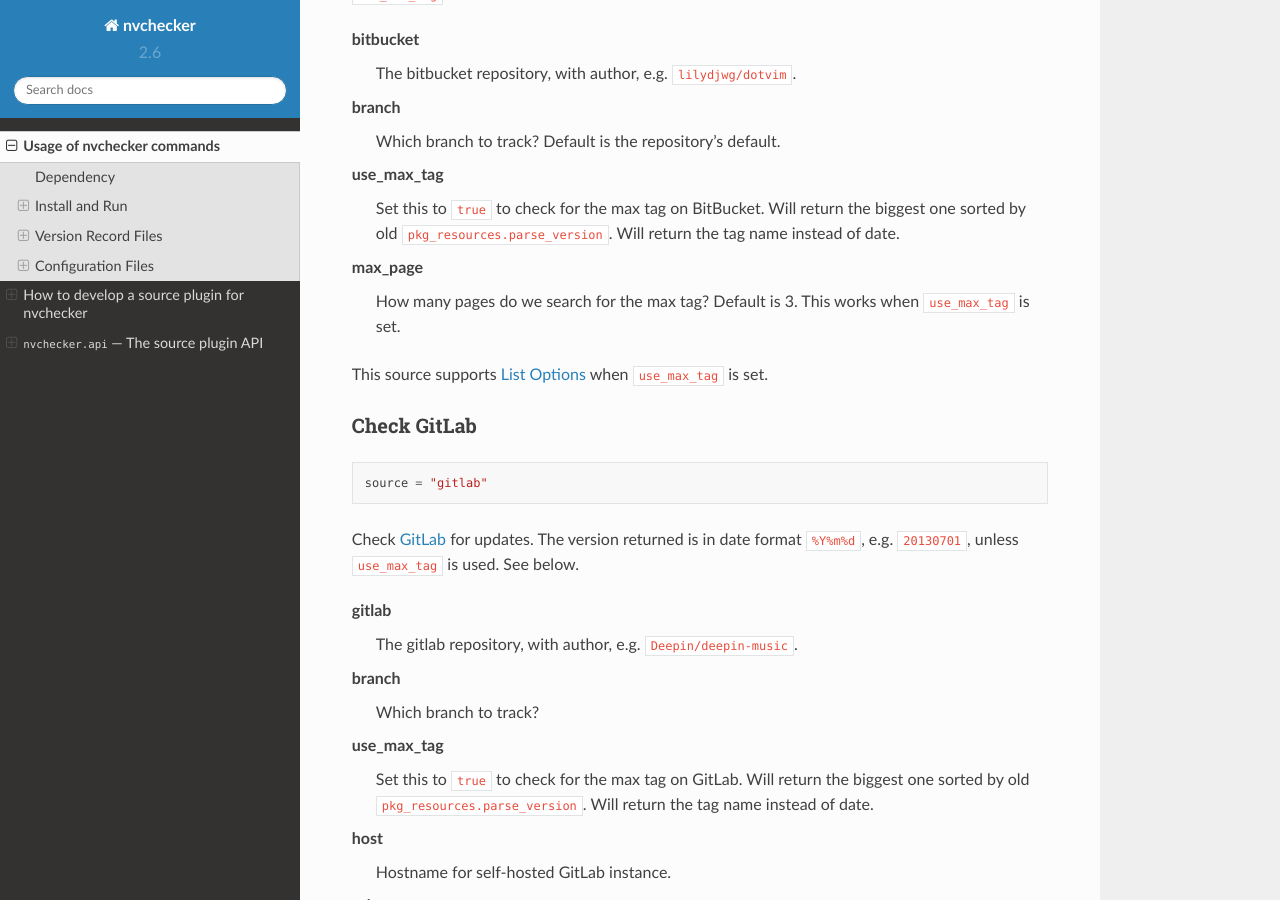
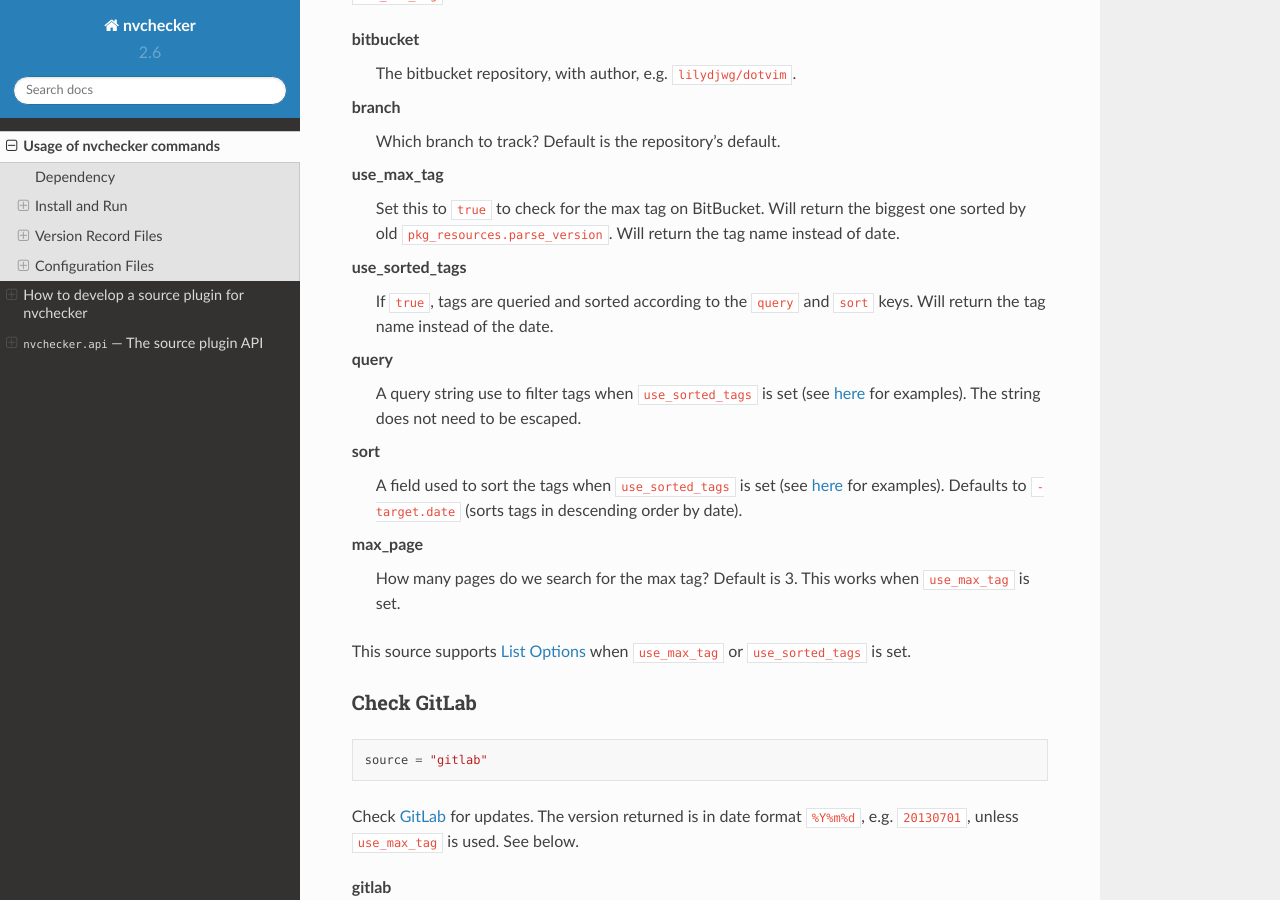
Before and after one commit to lilydjwg/nvchecker, a Sphinx documentation site: the page built from docs/usage.rst, in a window 1280 px wide and 900 px high, scrolled down 11790 px. Built offline with Sphinx 7.4.7 and the Read the Docs theme 2.0.0, drawn with Linux system fonts in a browser that asks for light colours.

Commit message:
bitbucket: use querying and sorting for improved tag search

```diff
--- a/docs/usage.rst
+++ b/docs/usage.rst
@@ -467,11 +467,27 @@
   Set this to ``true`` to check for the max tag on BitBucket. Will return the biggest one
   sorted by old ``pkg_resources.parse_version``. Will return the tag name instead of date.
 
+use_sorted_tags
+    If ``true``, tags are queried and sorted according to the ``query`` and
+    ``sort`` keys. Will return the tag name instead of the date.
+
+query
+    A query string use to filter tags when ``use_sorted_tags`` is set (see
+    `here <https://developer.atlassian.com/cloud/bitbucket/rest/intro/#querying>`__
+    for examples). The string does not need to be escaped.
+
+sort
+    A field used to sort the tags when ``use_sorted_tags`` is set (see
+    `here <https://developer.atlassian.com/cloud/bitbucket/rest/intro/#filtering>`__
+    for examples). Defaults to ``-target.date`` (sorts tags in descending order
+    by date).
+
 max_page
   How many pages do we search for the max tag? Default is 3. This works when
   ``use_max_tag`` is set.
 
-This source supports :ref:`list options` when ``use_max_tag`` is set.
+This source supports :ref:`list options` when ``use_max_tag`` or
+``use_sorted_tags`` is set.
 
 Check GitLab
 ~~~~~~~~~~~~
```
Also changed, not shown: 2 other files.
